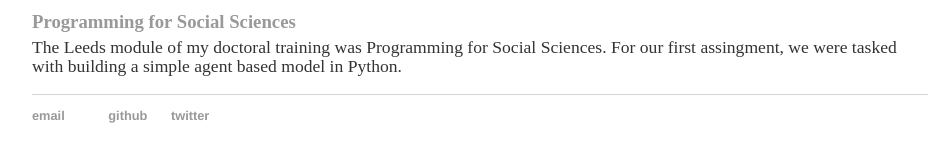
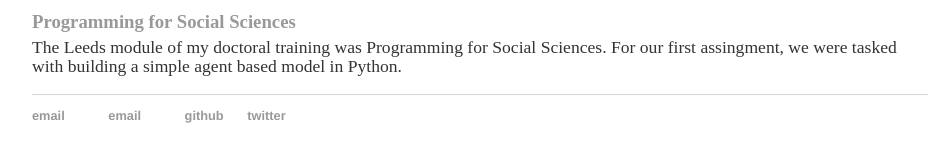
Before and after one commit to harryodell/harryodell.github.io, a Jekyll site: the page built from projects/index.md, in a window 1280 px wide. Shown: the part 244-406 px from the top of the page, without its empty margins (160-1090 px from the left). Built offline with Jekyll 4.4.1, drawn with Linux system fonts in a browser that asks for light colours; our own code applies the rules of GitHub Pages for plain Markdown files.

Commit message:
Update default.html

```diff
--- a/_layouts/default.html
+++ b/_layouts/default.html
@@ -21,6 +21,7 @@
 			<footer>
 	    		<ul>
 				<li><a href="mailto:harry.odell@postgrad.manchester.com?Subject=" target="_top">email</a><li>
+				<li><a href="mailto:harry.odell@postgrad.manchester.com">email</a><li>
 	        		<li><a href="https://github.com/harryodell">github</a></li>
 				<li><a href="https://twitter.com/harryodell_">twitter</a></li>
 				</ul>
```
